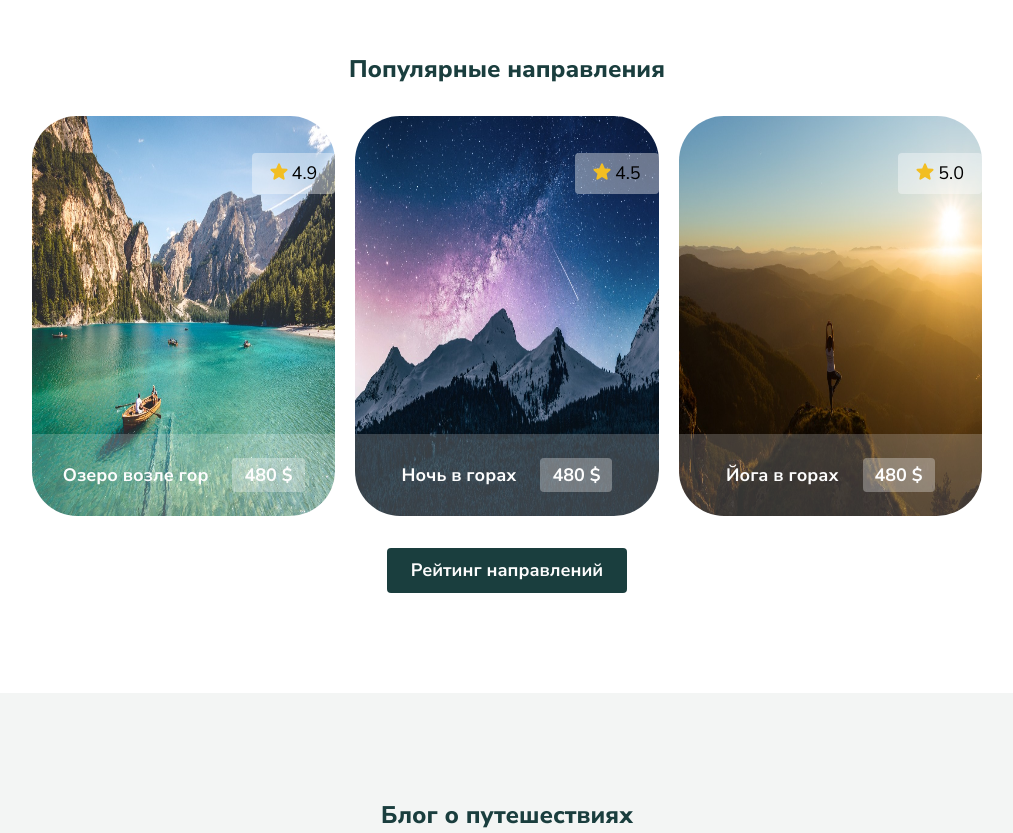
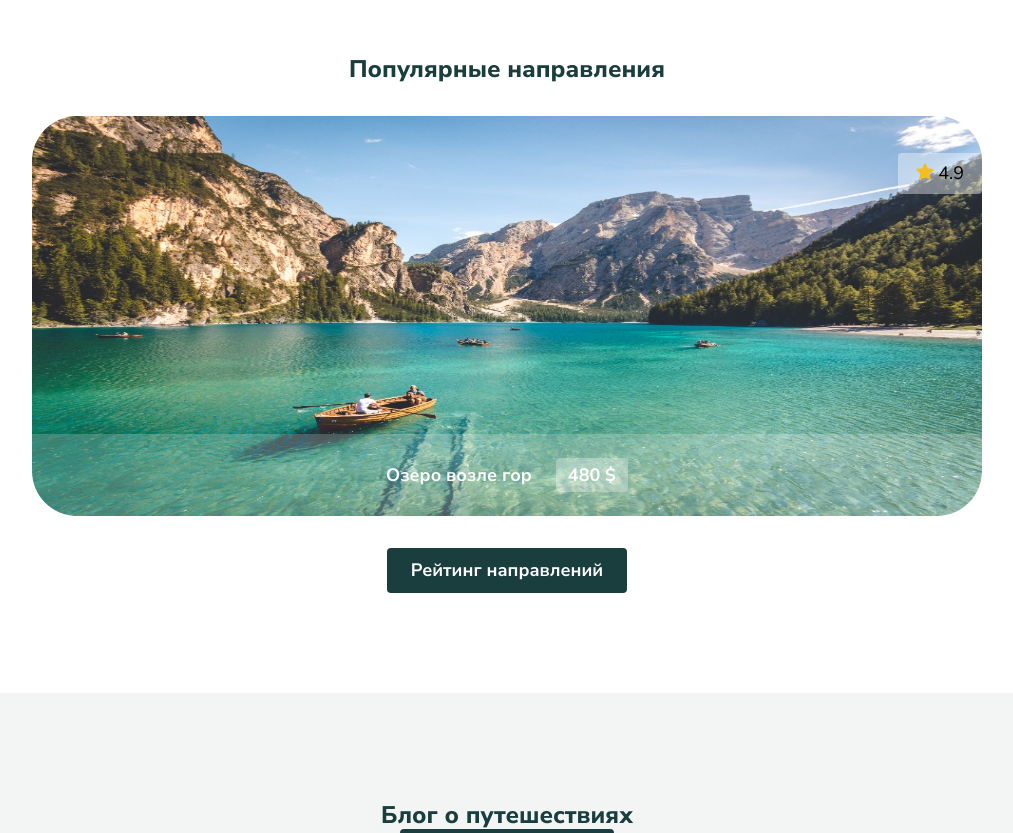
Before and after one commit to suananetta/layout-travel-agency, a plain HTML site: page index.html in a window 1280 px wide. Shown: the part 2454-3287 px from the top of the page, without its empty margins (133-1146 px from the left). Drawn offline with nearby package versions, Linux system fonts and the light colour scheme.

Commit message:
desktop version in progress

```diff
--- a/index.html
+++ b/index.html
@@ -8,6 +8,7 @@
     <link href="https://fonts.googleapis.com/css2?family=Nunito+Sans:opsz,wght@6..12,300;6..12,400;6..12,600;6..12,700;6..12,800&display=swap" rel="stylesheet">
     <link rel="stylesheet" href="https://necolas.github.io/normalize.css/8.0.1/normalize.css">
     <link rel="stylesheet" href="./styles/styles.min.css">
+    <script src="script.js" defer></script>
     <title>Room Tibet</title>
 </head>
 <body>
@@ -122,7 +123,22 @@
         <section class="tibet-directions">
             <div class="container">
                 <h2>Популярные направления</h2>
-                <div class="tibet-directions">
+                <div class="direction-cards"></div>
+
+                <!-- <template id="direction-card">
+                    <div class="direction-item item-lake">
+                        <div class="direction-item rate">
+                            <img src="./images/rate.svg" alt="rate star">
+                            4.9
+                        </div>
+                        <div class="direction-item info">
+                            <span>Озеро возле гор</span>
+                            <div class="price-badge">480 $</div>
+                        </div>
+                        <span>романтическое приключение</span>
+                    </div>
+                </template> -->
+                <!-- <div class="tibet-directions">
                     <div class="tibet-direction-item item-lake">
                         <div class="direction-item-rate">
                             <img src="./images/rate.svg" alt="rate star">
@@ -132,7 +148,7 @@
                             <span>Озеро возле гор</span>
                             <div class="price-badge">480 $</div>
                         </div>
-                        <!-- <span>романтическое приключение</span> -->
+                        <span>романтическое приключение</span>
                     </div>
                     <div class="tibet-direction-item item-night">
                         <div class="direction-item-rate">
@@ -141,9 +157,9 @@
                         </div>
                         <div class="direction-item-info">
                             <span>Ночь в горах</span>
-                            <div class="price-badge">480 $</div>
+                            <div class="price-badge">500 $</div>
                         </div>
-                        <!-- <span>в компании друзей</span> -->
+                        <span>в компании друзей</span>
                     </div>
                     <div class="tibet-direction-item item-yoga">
                         <div class="direction-item-rate">
@@ -152,11 +168,11 @@
                         </div>
                         <div class="direction-item-info">
                             <span>Йога в горах</span>
-                            <div class="price-badge">480 $</div>
+                            <div class="price-badge">230 $</div>
                         </div>
-                        <!-- <span>для тех, кто забоится о себе</span> -->
+                        <span>для тех, кто забоится о себе</span>
                     </div>
-                </div>
+                </div> -->
                 <button class="tibet-rate-btn">Рейтинг направлений</button>
             </div>
         </section>
@@ -164,15 +180,8 @@
         <section class="travel-blog">
             <div class="container">
                 <h2>Блог о путешествиях</h2>
-                <div class="travel-blog-cart">
-                    <!-- <img src="./images/blog-italy.jpg" alt="blog-italy"> -->
-                    <h3>Красивая Италя, какая она в реальности?</h3>
-                    <p>Для современного мира базовый вектор развития предполагает независимые способы реализации соответствующих условий активизации.</p>
-                    <div class="blog-cart-footer">
-                        <span>01/04/2023</span>
-                        <a href="#">читать статью</a>
-                    </div>
-                </div>
+                <div class="blog-cards"></div>
+
                 <button class="other-materials-btn">Другие материалы</button>
             </div>
         </section>
@@ -230,7 +239,6 @@
                 <li><a href="">Походы в джунглях Амазонии</a></li>
                 <li><a href="">Поездка в Африку</a></li>
             </ul>
-
             <ul class="travel-tips">
                 <h3>Важно для путешествий</h3>
                 <li><a href="">Как собрать в долгий поход?</a></li>
--- a/script.js
+++ b/script.js
@@ -0,0 +1,122 @@
+let screenWidth = window.innerWidth;
+
+let directionCards = [
+    {
+        url: './images/direct-lake.jpg',
+        rate: '4.9',
+        description: 'Озеро возле гор',
+        price: '480 $',
+        mark: 'романтическое приключение'
+    },
+    {
+        url: './images/direct-night.jpg',
+        rate: '4.5',
+        description: 'Ночь в горах',
+        price: '500 $',
+        mark: 'в компании друзей'
+    },
+    {
+        url: './images/direct-yoga.jpg',
+        rate: '5.0',
+        description: 'Йога в горах',
+        price: '230 $',
+        mark: 'для тех, кто забоится о себе'
+    }
+];
+
+let blogCards = [
+    {
+        title: 'Красивая Италя, какая она в реальности?',
+        body: 'Для современного мира базовый вектор развития предполагает независимые способы реализации соответствующих условий активизации.',
+        date: '01/04/2023',
+        source: ''
+    },
+    {
+        title: 'Долой сомнения! Весь мир открыт для вас!',
+        body: 'Для современного мира базовый вектор развития предполагает независимые способы реализации соответствующих условий активизации.',
+        date: '01/04/2023',
+        source: ''
+    },
+    {
+        title: 'Как подготовиться к путешествию в одиночку?',
+        body: 'Для современного мира базовый вектор развития предполагает независимые способы реализации соответствующих условий активизации.',
+        date: '01/04/2023',
+        source: ''
+    },
+    {
+        title: 'Индия ... летим?',
+        body: 'Для современного мира базовый вектор развития предполагает независимые способы реализации соответствующих условий активизации.',
+        date: '01/04/2023',
+        source: ''
+    }
+]
+
+// let template = document.getElementById('direction-card');
+// let content = template.content.querySelectorAll('.direction-item');
+let directionBlock = document.querySelector('.direction-cards');
+let blogBlock = document.querySelector('.blog-cards');
+
+
+
+function displayDirectionContent() {
+    directionCards.forEach((card, index) => {
+        let directionCard = document.createElement('div');
+        directionCard.className = `direction-card item${index} ${index === 0? 'active':''}`;
+        directionCard.setAttribute('data-index', `${index}`);
+
+        directionCard.innerHTML = `
+            <div class="direction-card-rate">
+                <img src="./images/rate.svg" alt="rate star">
+                ${card.rate}
+            </div>
+            <div class="direction-card-info">
+                <div>
+                    ${card.description}
+                    <span>${card.mark}</span>
+                </div>
+                <div class="price-badge">${card.price}</div>
+            </div>
+
+        `
+        directionBlock.append(directionCard);
+    })
+
+    directionBlock.addEventListener('touchend', () => {
+        let currentCard = +directionBlock.querySelector('.active').dataset.index;
+        let nextCard = currentCard+1 >= directionCards.length? 0 : currentCard+1;
+
+        directionBlock.querySelector('.active').classList.remove('active');
+        directionBlock.querySelector('.item' + nextCard).classList.add('active');
+        // sliderBlock.getAttribute()
+        // .classList.add('active');
+
+    // directionCard.classList.remove('active');
+    console.log(currentCard);
+    console.log(nextCard);
+    })
+
+}
+
+function displayBlogContent() {
+    blogBlock.forEach((card, index) => {
+        let blogCard = document.createElement('div');
+        blogCard.className = `blog-card item${index} ${index === 0? 'active':''}`;
+        blogCard.setAttribute('data-index', `${index}`);
+
+        blogCard.innerHTML = `
+            <img src=${card.url} alt="blog-italy">
+            <h3>Красивая Италя, какая она в реальности?</h3>
+            <p>Для современного мира базовый вектор развития предполагает независимые способы реализации соответствующих условий активизации.</p>
+            <div class="blog-cart-footer">
+                <span>01/04/2023</span>
+                <a href="#">читать статью</a>
+            </div>
+        `
+        directionBlock.append(blogCard);
+    })
+}
+
+document.addEventListener('DOMContentLoaded', () => {
+    displayDirectionContent();
+    console.log();
+});
--- a/styles/styles.scss
+++ b/styles/styles.scss
@@ -210,25 +210,41 @@ h4 {
 .tibet-directions {
     @include display-setting(column, center, center);
 }
-.tibet-direction-item {
+.direction-cards {
+    // overflow-x: hidden;
+    // @include display-setting(row, space-between, center);
+}
+.direction-card {
     width: 100%;
     height: 400px;
     margin: 32px 0;
     border-radius: 45px;
     background-size: 100% 100%;
-    @include display-setting(column, space-between, center);
-    flex-wrap: wrap;
-    &.item-lake {
+    transform: translateX(150%);
+    display: none;
+    &.active {
+        @include display-setting(column, space-between, center);
+        flex-wrap: wrap;
+        animation: ani 2s forwards;
+    }
+    &:not(:last-child) {
+        margin-right: 20px;
+    }
+    &.item0 {
         background-image: url(../images/direct-lake.jpg);
     }
-    &.item-night {
-        display: none;
+    &.item1 {
+        background-image: url(../images/direct-night.jpg);
     }
-    &.item-yoga {
-        display: none;
+    &.item2 {
+        background-image: url(../images/direct-yoga.jpg);
     }
 }
-.direction-item-rate {
+@keyframes ani {
+    0% {transform: translateX(150%);}
+    100% {transform: translateY(0);}
+}
+.direction-card-rate {
     margin-top: 37px;
     padding: 7px 18px;
     align-self: end;
@@ -240,13 +256,17 @@ h4 {
         margin-bottom: 4px;
     }
 }
-.direction-item-info {
+.direction-card-info {
     width: 100%;
     padding: 24px;
     background-color: rgba($main-light, 0.2);
     color: $main-light;
     @include font-setting(700, 18px, 22px);
     @include display-setting(row, center, center);
+    span {
+        display: none;
+        @include font-setting(400, 14px, 18px);
+    }
 }
 .price-badge {
     margin-left: 24px;
@@ -511,26 +531,26 @@ h4 {
             border-radius: 0 50px;
         }
     }
-    .tibet-directions {
-        @include display-setting(row, center, center);
-    }
-    .tibet-direction-item {
-        width: 32%;
-        &:not(:last-child) {
-            margin-right: 20px;
-        }
-        &.item-lake {
-            background-image: url(../images/direct-lake.jpg);
-        }
-        &.item-night {
-            display: flex;
-            background-image: url(../images/direct-night.jpg);
-        }
-        &.item-yoga {
-            display: flex;
-            background-image: url(../images/direct-yoga.jpg);
-        }
-    }
+    // .tibet-directions {
+    //     @include display-setting(row, center, center);
+    // }
+    // .tibet-direction-item {
+    //     width: 32%;
+    //     &:not(:last-child) {
+    //         margin-right: 20px;
+    //     }
+    //     &.item-lake {
+    //         background-image: url(../images/direct-lake.jpg);
+    //     }
+    //     &.item-night {
+    //         display: flex;
+    //         background-image: url(../images/direct-night.jpg);
+    //     }
+    //     &.item-yoga {
+    //         display: flex;
+    //         background-image: url(../images/direct-yoga.jpg);
+    //     }
+    // }
     .impression-form {
         width: 100%;
         height: max-content;
```
Also changed, not shown: styles/styles.min.css.
